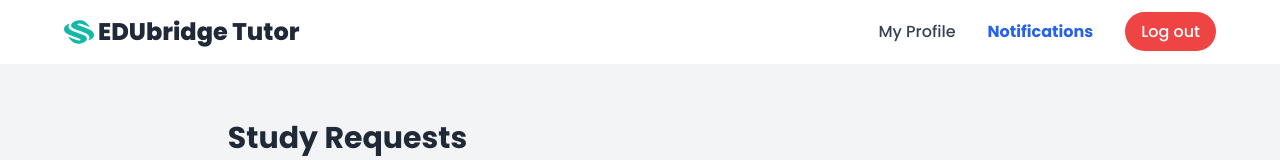
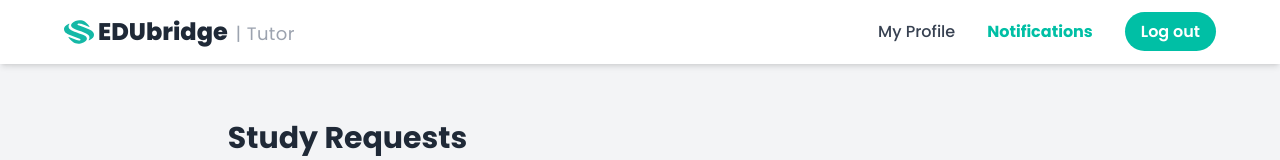
Before and after one commit to winthawdaraung/TutorNet, a React (Vite) app in the folder frontend/: page /tutor/notifications in a window 1280 px wide. Shown: the top 160 px of the page. Built offline with nearby package versions, Linux system fonts and the light colour scheme.

Commit message:
Update TutorNavbar.jsx
Make it match with Student

```diff
--- a/frontend/src/Components/Tutor/TutorNavbar.jsx
+++ b/frontend/src/Components/Tutor/TutorNavbar.jsx
@@ -9,45 +9,51 @@ const TutorNavbar = () => {
 
   return (
     <>
-      {/* Navbar */}
-      <nav className="bg-white shadow-md py-4">
+      {/* ✅ Navbar */}
+      <nav className="bg-white shadow-md py-3 md:py-4 backdrop-blur-md">
         <div className="container mx-auto flex justify-between items-center px-4 md:px-8 lg:px-16">
-          {/* Logo */}
+
+          {/* ✅ Logo - Updated Styling */}
           <div className="text-2xl flex items-center gap-1 font-extrabold">
             <SiStudyverse className="text-3xl text-teal-500" />
-            <p>EDUbridge Tutor</p>
+            <p>
+              EDUbridge
+              <span className="text-gray-400 font-normal text-lg tracking-wide ml-2">| Tutor</span>
+            </p>
           </div>
 
-          {/* Menu Items */}
+          {/* ✅ Menu Items */}
           <ul className="hidden md:flex items-center gap-8 text-gray-700 font-medium">
             <li>
               <Link
                 to="/tutor/profile"
                 className={`transition-all duration-300 ${
                   location.pathname === "/tutor/profile"
-                    ? "text-blue-600 font-bold"
+                    ? "text-[#00BFA5] font-bold"
                     : "hover:text-[#00BFA5]"
                 }`}
               >
                 My Profile
               </Link>
             </li>
+
             <li>
               <Link
                 to="/tutor/notifications"
                 className={`transition-all duration-300 ${
                   location.pathname === "/tutor/notifications"
-                    ? "text-blue-600 font-bold"
+                    ? "text-[#00BFA5] font-bold"
                     : "hover:text-[#00BFA5]"
                 }`}
               >
                 Notifications
               </Link>
             </li>
+
             <li>
               <Link
                 to="/tutor/logout"
-                className="bg-red-500 text-white px-4 py-2 rounded-full hover:bg-red-600 transition duration-300"
+                className="bg-[#00BFA5] text-white px-4 py-2 rounded-full hover:bg-[#009e88] transition duration-300 font-semibold"
               >
                 Log out
               </Link>
@@ -56,14 +62,11 @@ const TutorNavbar = () => {
         </div>
       </nav>
 
-      {/* Routes inside Navbar */}
+      {/* ✅ Routes */}
       <Routes>
         <Route path="/tutor/profile" element={<TutormyProfilePage />} />
         <Route path="/tutor/edit-profile" element={<TutorEditProfile />} />
-        <Route
-          path="/tutor/notifications"
-          element={<TutorNotificationPage />}
-        />
+        <Route path="/tutor/notifications" element={<TutorNotificationPage />} />
       </Routes>
     </>
   );
```
